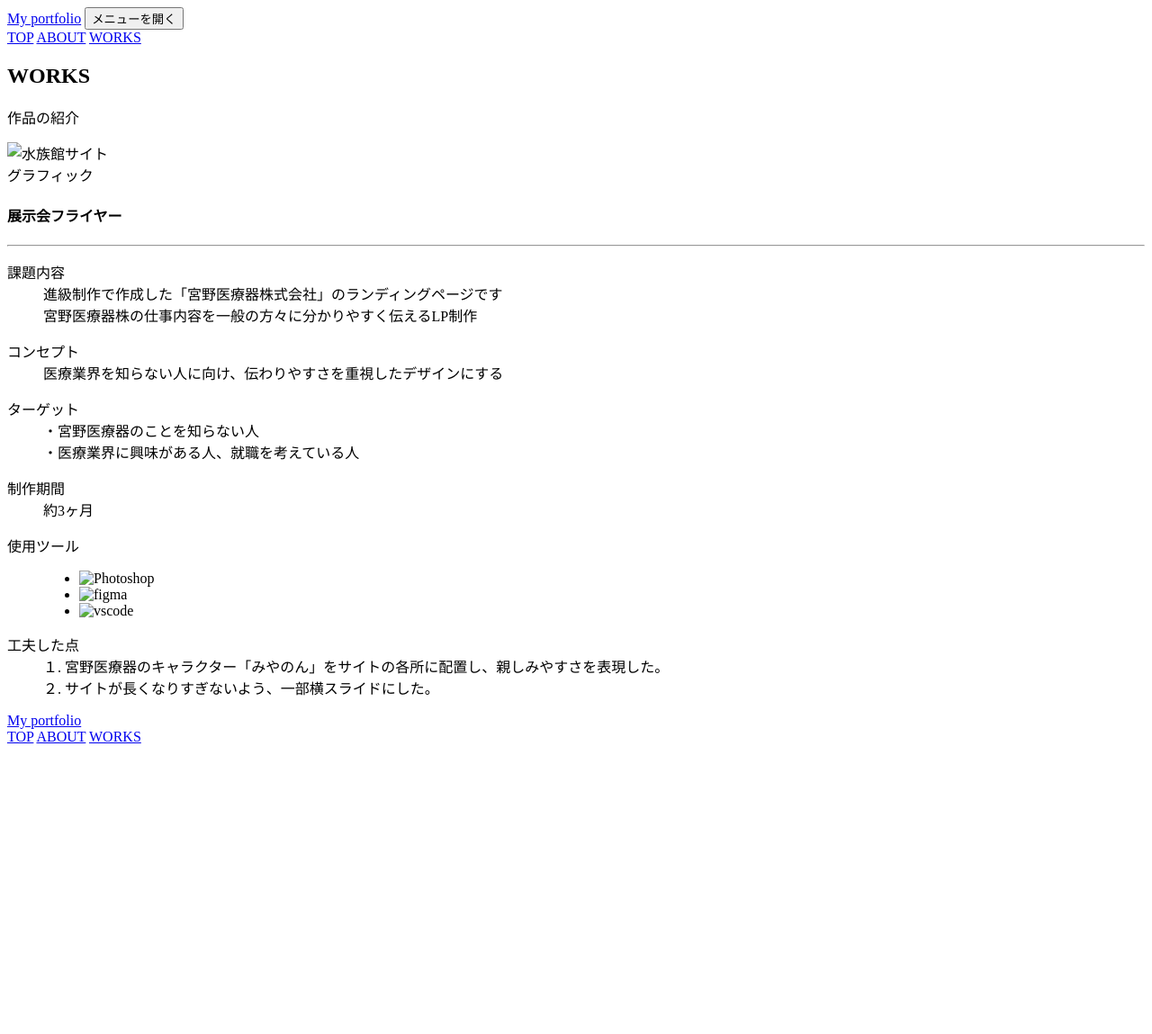
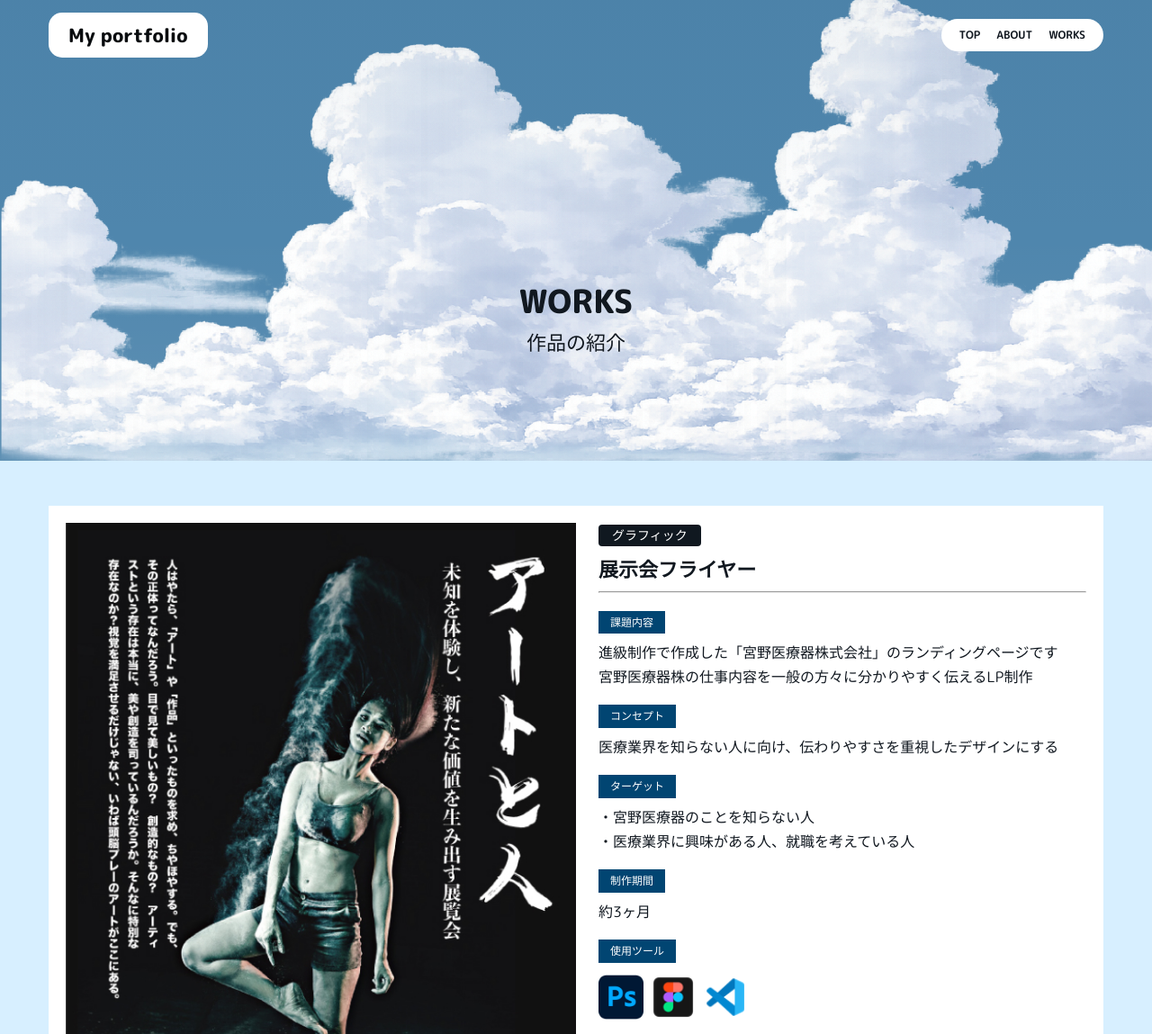
Before and after one commit to ueda-shinnosuke/portfolio, a plain HTML site: page work/work07.html in a window 1280 px wide. Shown: the top 1149 px of the page at 90% size. Before the commit the page ends 836 px from the top, so only its background shows below. Drawn offline with Linux system fonts and the light colour scheme; the site is published under a folder, as on GitHub Pages, so addresses that start at the root find nothing.

Commit message:
変更する

```diff
--- a/work/work07.html
+++ b/work/work07.html
@@ -9,9 +9,9 @@
   <link rel="preconnect" href="https://fonts.gstatic.com" crossorigin>
   <link href="https://fonts.googleapis.com/css2?family=M+PLUS+Rounded+1c:wght@400;500;700;800&display=swap"
     rel="stylesheet">
-  <link rel="stylesheet" href="/css/reset.css">
-  <link rel="stylesheet" href="/css/sub.css">
-  <script src="js/script.js" defer></script>
+  <link rel="stylesheet" href="../css/reset.css">
+  <link rel="stylesheet" href="../css/sub.css">
+  <script src="../js/script.js" defer></script>
 </head>
 
 <body>
@@ -27,9 +27,9 @@
     </button>
 
     <nav class="global-nav" id="global-nav" aria-label="メインナビゲーション">
-      <a href="/index.html">TOP</a>
-      <a href="/about.html">ABOUT</a>
-      <a href="/work.html">WORKS</a>
+      <a href="../index.html">TOP</a>
+      <a href="../about.html">ABOUT</a>
+      <a href="../work.html">WORKS</a>
     </nav>
   </header>
 
@@ -43,7 +43,7 @@
 
     <section class="section work">
       <div class="white">
-        <img src="/img/work-art.jpg" alt="水族館サイト">
+        <img src="../img/work-art.jpg" alt="水族館サイト">
 
         <div class="image_content">
           <span class="works-tag">グラフィック</span>
@@ -73,9 +73,9 @@
             <dt>使用ツール</dt>
             <dd>
               <ul class="tool">
-                <li><img src="/img/Photoshop.png" alt="Photoshop"></li>
-                <li><img src="/img/figma.png" alt="figma"></li>
-                <li><img src="/img/VSCode.png" alt="vscode"></li>
+                <li><img src="../img/Photoshop.png" alt="Photoshop"></li>
+                <li><img src="../img/figma.png" alt="figma"></li>
+                <li><img src="../img/VSCode.png" alt="vscode"></li>
               </ul>
             </dd>
           </dl>
@@ -96,9 +96,9 @@
   <footer>
     <a class="footer-logo" href="#top">My portfolio</a>
     <nav class="footer-nav">
-      <a href="/index.html">TOP</a>
-      <a href="/about.html">ABOUT</a>
-      <a href="/work.html">WORKS</a>
+      <a href="../index.html">TOP</a>
+      <a href="../about.html">ABOUT</a>
+      <a href="../work.html">WORKS</a>
     </nav>
   </footer>
 </body>
```
Also changed, not shown: work/work04.html (+1 -1 lines), work/work05.html (+1 -1 lines), work/work06.html (+1 -1 lines), work/work08.html (+13 -13 lines).
